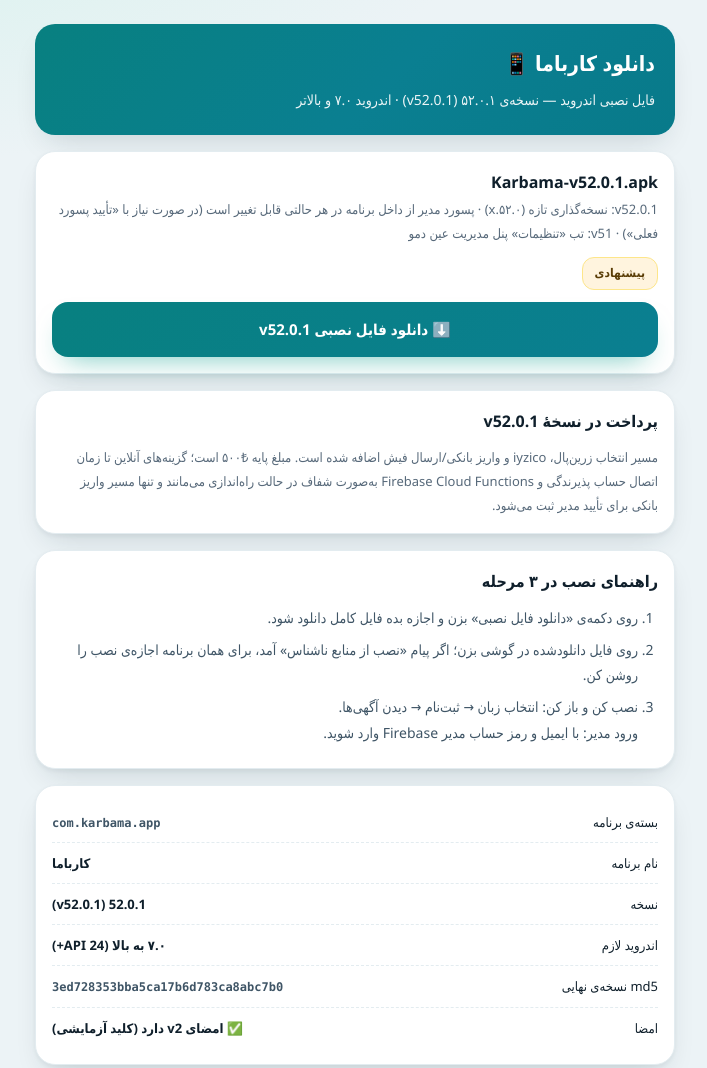
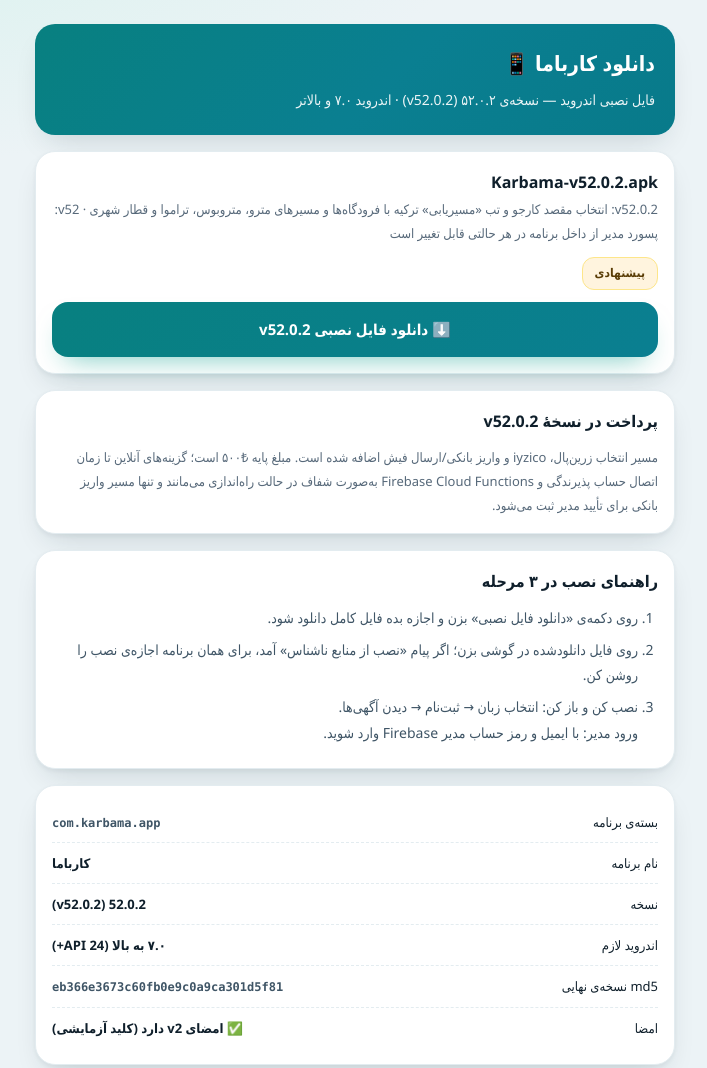
Before and after one commit to ntgalaxy1/karbama34, a plain HTML site: page download/index.html in a window 1280 px wide. Shown: the top 1068 px of the page, without its empty margins (285-992 px from the left). Drawn offline with Linux system fonts and the light colour scheme.

Commit message:
v52.0.2 released (Latest, verified identical); index.html → v52.0.2

```diff
--- a/download/index.html
+++ b/download/index.html
@@ -59,22 +59,22 @@
 
   <div class="head">
     <h1>دانلود کارباما 📱</h1>
-    <p>فایل نصبی اندروید — نسخه‌ی ۵۲.۰.۱ (v52.0.1) · اندروید ۷.۰ و بالاتر</p>
+    <p>فایل نصبی اندروید — نسخه‌ی ۵۲.۰.۲ (v52.0.2) · اندروید ۷.۰ و بالاتر</p>
   </div>
 
   <div class="card">
     <div class="row">
       <div>
-        <div class="name">Karbama-v52.0.1.apk</div>
-        <div class="meta">v52.0.1: نسخه‌گذاری تازه (۵۲.۰.x) · پسورد مدیر از داخل برنامه در هر حالتی قابل تغییر است (در صورت نیاز با «تأیید پسورد فعلی») · v51: تب «تنظیمات» پنل مدیریت عین دمو</div>
+        <div class="name">Karbama-v52.0.2.apk</div>
+        <div class="meta">v52.0.2: انتخاب مقصد کارجو و تب «مسیریابی» ترکیه با فرودگاه‌ها و مسیرهای مترو، متروبوس، تراموا و قطار شهری · v52: پسورد مدیر از داخل برنامه در هر حالتی قابل تغییر است</div>
       </div>
       <span class="badge">پیشنهادی</span>
     </div>
-    <a class="btn" href="Karbama-v52.0.1.apk" download>⬇️ دانلود فایل نصبی v52.0.1</a>
+    <a class="btn" href="Karbama-v52.0.2.apk" download>⬇️ دانلود فایل نصبی v52.0.2</a>
   </div>
 
   <div class="card">
-    <div class="name" style="margin-bottom:8px">پرداخت در نسخهٔ v52.0.1</div>
+    <div class="name" style="margin-bottom:8px">پرداخت در نسخهٔ v52.0.2</div>
     <div class="meta">مسیر انتخاب زرین‌پال، iyzico و واریز بانکی/ارسال فیش اضافه شده است. مبلغ پایه ₺۵۰۰ است؛ گزینه‌های آنلاین تا زمان اتصال حساب پذیرندگی و Firebase Cloud Functions به‌صورت شفاف در حالت راه‌اندازی می‌مانند و تنها مسیر واریز بانکی برای تأیید مدیر ثبت می‌شود.</div>
   </div>
 
@@ -91,9 +91,9 @@
   <div class="card">
     <div class="kv"><span>بسته‌ی برنامه</span><b><code>com.karbama.app</code></b></div>
     <div class="kv"><span>نام برنامه</span><b>کارباما</b></div>
-    <div class="kv"><span>نسخه</span><b>52.0.1 (v52.0.1)</b></div>
+    <div class="kv"><span>نسخه</span><b>52.0.2 (v52.0.2)</b></div>
     <div class="kv"><span>اندروید لازم</span><b>۷.۰ به بالا (API 24+)</b></div>
-    <div class="kv"><span>md5 نسخه‌ی نهایی</span><b><code>3ed728353bba5ca17b6d783ca8abc7b0</code></b></div>
+    <div class="kv"><span>md5 نسخه‌ی نهایی</span><b><code>eb366e3673c60fb0e9c0a9ca301d5f81</code></b></div>
     <div class="kv"><span>امضا</span><b>✅ امضای v2 دارد (کلید آزمایشی)</b></div>
   </div>
 
```
